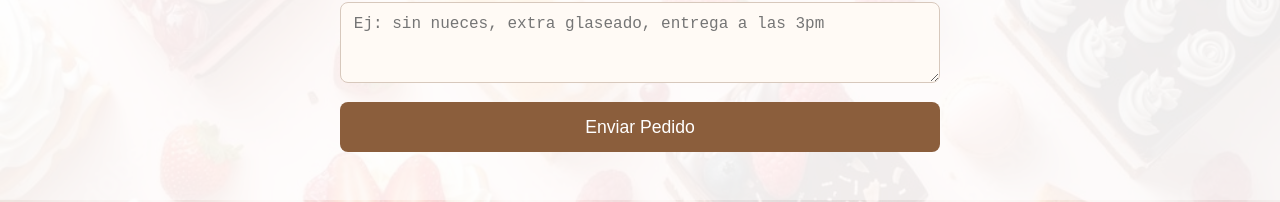
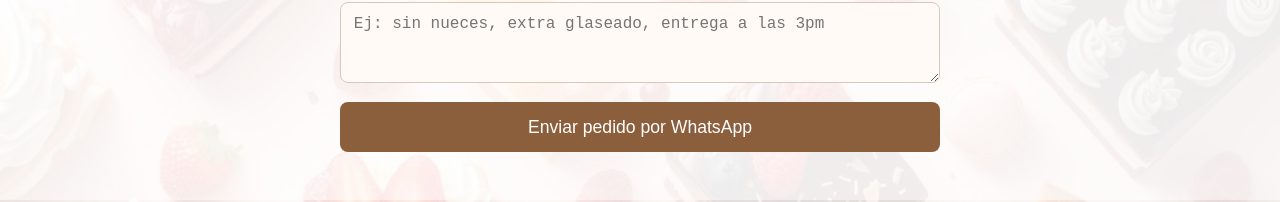
Before and after one commit to VioletQuill/rochi-postres, a plain HTML site: page index.html in a window 1280 px wide. Shown: the part 1712-1914 px from the top of the page. Drawn offline with Linux system fonts and the light colour scheme.

Commit message:
Add WhatsApp order submission button
Added a button to send orders via WhatsApp.

```diff
--- a/index.html
+++ b/index.html
@@ -35,6 +35,7 @@
   <li><a href="#pedidos">Pedidos</a></li>
   <li><a href="#nosotros">Nosotros</a></li>
   <li><a href="#contacto">Contacto</a></li>
+
 </ul>
   </nav>
 
@@ -169,11 +170,12 @@
           <textarea id="comentarios" rows="3" placeholder="Ej: sin nueces, extra glaseado, entrega a las 3pm"></textarea>
         </div>
 
-        <!-- Botón para enviar formulario -->
-        <button type="submit" class="btn-pedido">Enviar Pedido</button>
-
-      </form>
-    </section>
+           <!-- Botón enviar por WhatsApp -->
+    <button type="button" class="btn-pedido" onclick="enviarPedidoWhatsApp()">
+      Enviar pedido por WhatsApp
+    </button>
+  </form>
+</section>
 
     <!-- ============================
        PIE DE PÁGINA (FOOTER)
```
